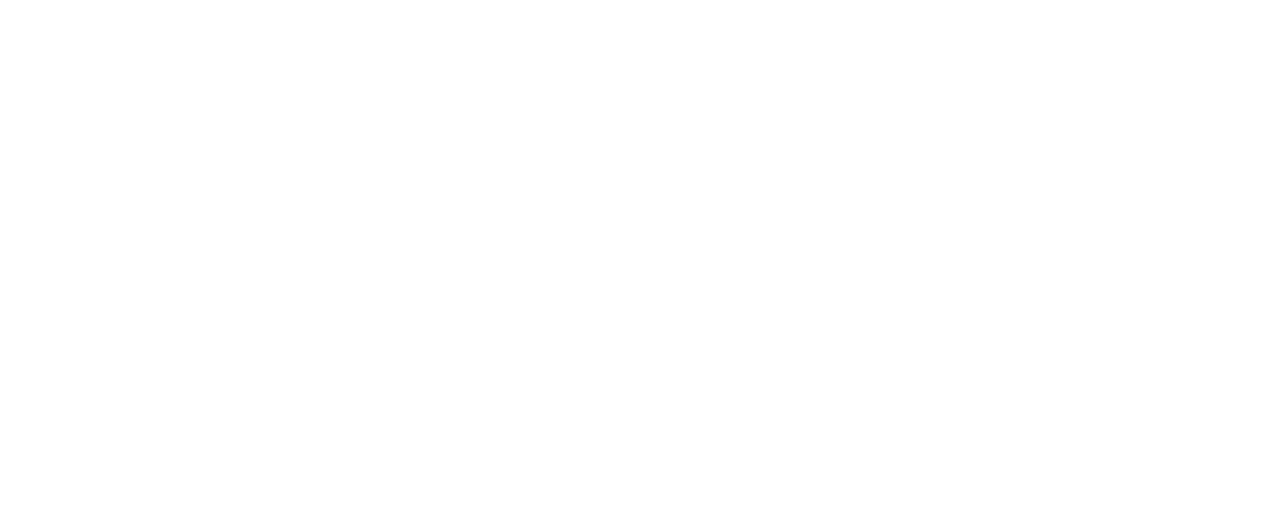
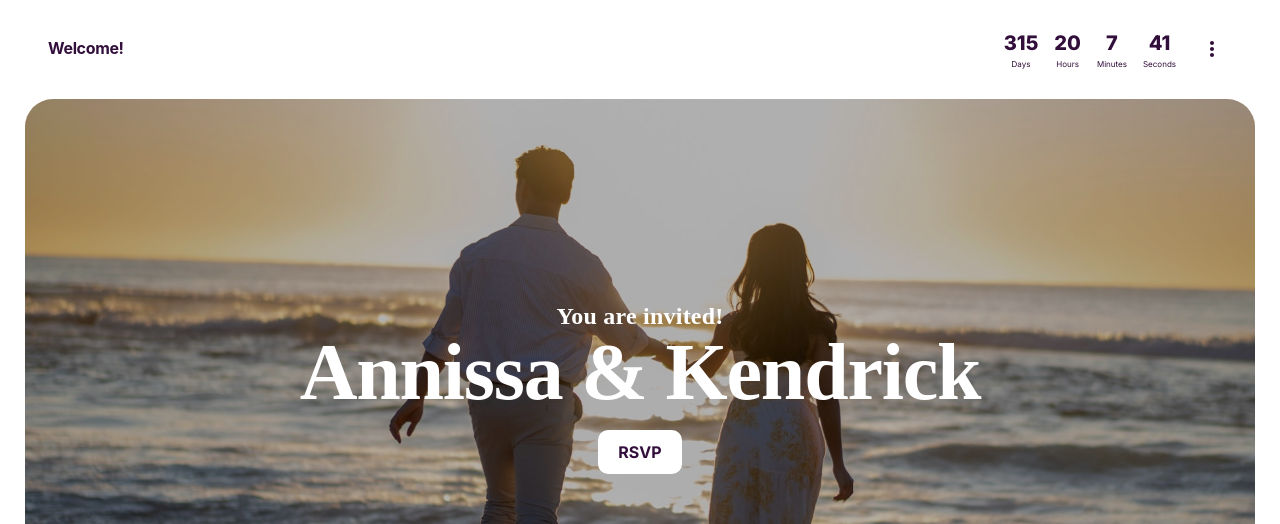
Before and after one commit to KendrickKam40/nextjs-wedding, a Next.js app: page / in a window 1280 px wide. Before the commit this address had no page. Shown: the top 524 px of the page. Built offline with nearby package versions, Linux system fonts and the light colour scheme.

Commit message:
Remove required login for home page

```diff
--- a/app/AuthContext.tsx
+++ b/app/AuthContext.tsx
@@ -29,9 +29,10 @@
     if (token) {
       const decoded = jwtDecode<User>(token);  // Decode token to User type
       setUser(decoded);  // Set user state with decoded token data
-    }else{
-      router.push("/rsvp");
     }
+    // else{
+    //   router.push("/rsvp");
+    // }
   }, []);
 
   const login = async (email: string, name: string) => {
@@ -68,7 +69,8 @@
   const logout = () => {
     localStorage.removeItem('token');
     setUser(null);
-    router.push('/rsvp');
+    router.push('/');
+
   };
 
   return (
--- a/app/Components/menu.tsx
+++ b/app/Components/menu.tsx
@@ -63,6 +63,7 @@
     const logoutMenuButton = () => {
         // Call Magic's logout method, reset the user state, and route to the login page
         logout();
+        location.reload();
     };
 
     // menu methods & vars
@@ -102,7 +103,11 @@
         <section className='menu-section'>
             <div className='menu-card'>
                 {
-                    isLoading ? <Skeleton width={100} /> :
+                    !userData.name ? <div className='menu-content'>
+                        <p className='typography-family-paragraph'>Welcome!</p></div>
+                        : <>
+                            {
+                                isLoading  ? <Skeleton width={100}/> :
                                 <div className='menu-content'>
                                     <p className='typography-family-paragraph'>Welcome, {userData.name}</p>
                                     <div className='status'>
@@ -117,6 +122,9 @@
                                     </div>
                                 </div>
                             }
+                        </>
+                }
+
             <div className='menu-actions'>
                 <div className='countdown-timer'>
                     <Countdown targetDate="2025-07-28"/>
--- a/app/page.tsx
+++ b/app/page.tsx
@@ -312,7 +312,7 @@
 
 
   function handleRSVP(){
-    router.push('/rsvp/confirm');
+    router.push('/rsvp');
   }
 
   return (
@@ -325,8 +325,6 @@
                 </div>
               </>
             }
-          {userId && (
-                  <>
                   <MenuBar
                   />
                   <section>
@@ -341,10 +339,8 @@
                         <h2 className="typography-section-eyebrow style-script-regular">You are invited!</h2>
                         <h1 className="typography-section-headline style-script-regular">Annissa & Kendrick</h1>
                       </div>
-                      {
-                        userId &&
+
                         <button type="submit" className="submitButton alt" onClick={handleRSVP} >RSVP</button>
-                      }
 
                     </Banner>
                   </section>
@@ -435,8 +431,6 @@
 
                     </div>
                   </section>
-                  </>
-            )}
             </div>
               </main>
           );
```
Lines whose indentation alone changed are shown as unchanged.
